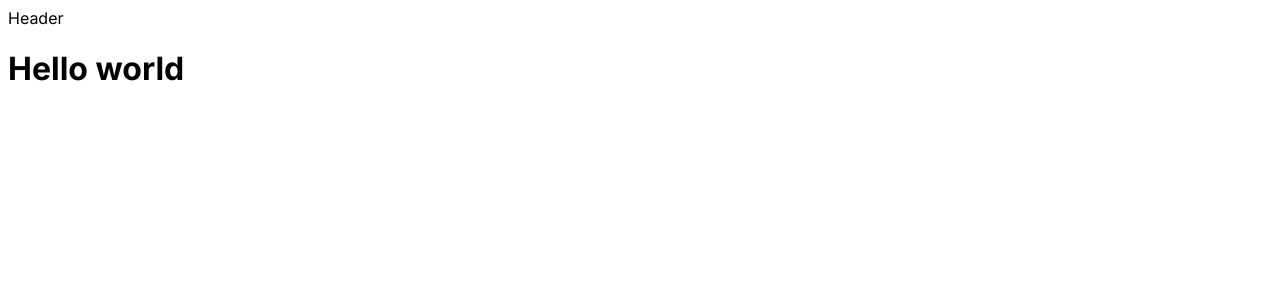
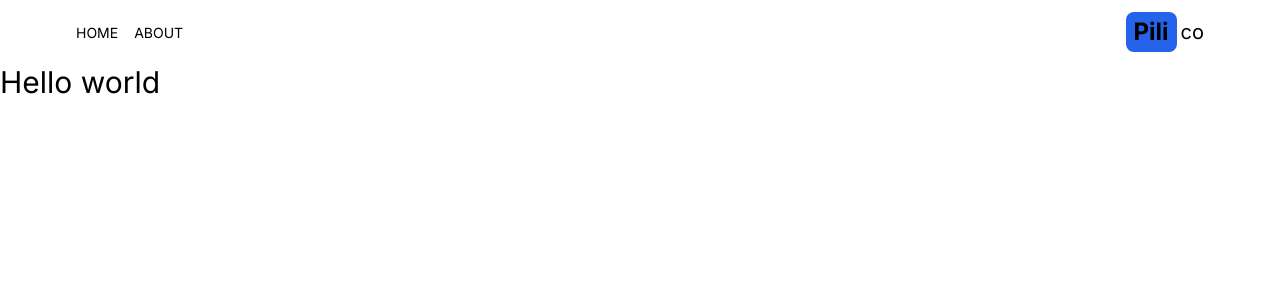
Before and after one commit to semandaPatricia/Movie-app-nextjs, a Next.js app: page / in a window 1280 px wide. Shown: the top 300 px of the page. Built offline with nearby package versions, Linux system fonts and the light colour scheme.

Commit message:
completed the header

```diff
--- a/package.json
+++ b/package.json
@@ -12,6 +12,7 @@
     "next": "14.1.1",
     "react": "^18",
     "react-dom": "^18",
+    "react-icons": "^5.0.1",
     "react-router-dom": "^6.22.2"
   },
   "devDependencies": {
--- a/src/app/globals.css
+++ b/src/app/globals.css
@@ -1,33 +1,7 @@
-@tailwind base;
-@tailwind components;
-@tailwind utilities;
+@import "tailwindcss/base";
 
-:root {
-  --foreground-rgb: 0, 0, 0;
-  --background-start-rgb: 214, 219, 220;
-  --background-end-rgb: 255, 255, 255;
-}
 
-@media (prefers-color-scheme: dark) {
-  :root {
-    --foreground-rgb: 255, 255, 255;
-    --background-start-rgb: 0, 0, 0;
-    --background-end-rgb: 0, 0, 0;
-  }
-}
+@import "tailwindcss/components";
 
-body {
-  color: rgb(var(--foreground-rgb));
-  background: linear-gradient(
-      to bottom,
-      transparent,
-      rgb(var(--background-end-rgb))
-    )
-    rgb(var(--background-start-rgb));
-}
 
-@layer utilities {
-  .text-balance {
-    text-wrap: balance;
-  }
-}
+@import "tailwindcss/utilities";
--- a/src/app/layout.js
+++ b/src/app/layout.js
@@ -1,5 +1,5 @@
 import { Inter } from "next/font/google";
-//import "./globals.css";
+import "./globals.css";
 //import NavBar from "@/components/NavBar";
 import Header from "@/components/Header"
 
--- a/src/app/page.js
+++ b/src/app/page.js
@@ -2,6 +2,6 @@
 
 export default function Home() {
   return (
-   <h1>Hello world</h1>
+   <h1 className="text-3xl" >Hello world</h1>
   );
 }
--- a/src/components/Header.jsx
+++ b/src/components/Header.jsx
@@ -1,8 +1,25 @@
-import React from 'react'
+import Link from 'next/link';
+import MenuItem from './MenuItem';
+import { AiFillHome } from 'react-icons/ai';
+import { BsFillInfoCircleFill } from 'react-icons/bs';
 
 const Header = () => {
   return (
-    <div>Header</div>
+    <div className='flex justify-between items-center p-3 max-w-6xl mx-auto'>
+    <div className='flex gap-4'>
+      <MenuItem title='home' address='/' Icon={AiFillHome} />
+      <MenuItem title='about' address='/about' Icon={BsFillInfoCircleFill} />
+    </div>
+    <div className='flex items-center gap-4'>
+
+      <Link href={'/'} className='flex gap-1 items-center'>
+        <span className='text-2xl font-bold bg-blue-600 py-1 px-2 rounded-lg'>
+          Pili
+        </span>
+        <span className='text-xl hidden sm:inline'>co</span>
+      </Link>
+    </div>
+  </div>
   )
 }
 
--- /dev/null
+++ b/src/components/MenuItem.jsx
@@ -0,0 +1,10 @@
+import Link from 'next/link';
+
+export default function MenuItem({ title, address, Icon }) {
+  return (
+    <Link href={address} className='hover:text-blue-500'>
+      <Icon className="text-2xl sm:hidden"/>
+      <p className='uppercase hidden sm:inline text-sm'>{title}</p>
+    </Link>
+  );
+}
--- a/tailwind.config.js
+++ b/tailwind.config.js
@@ -1,3 +1,5 @@
+//const { nextui } = require("@nextui-org/react");
+
 /** @type {import('tailwindcss').Config} */
 module.exports = {
   content: [
```
Also changed, not shown: 1 other file (tests, documents, lock files or other folders).
